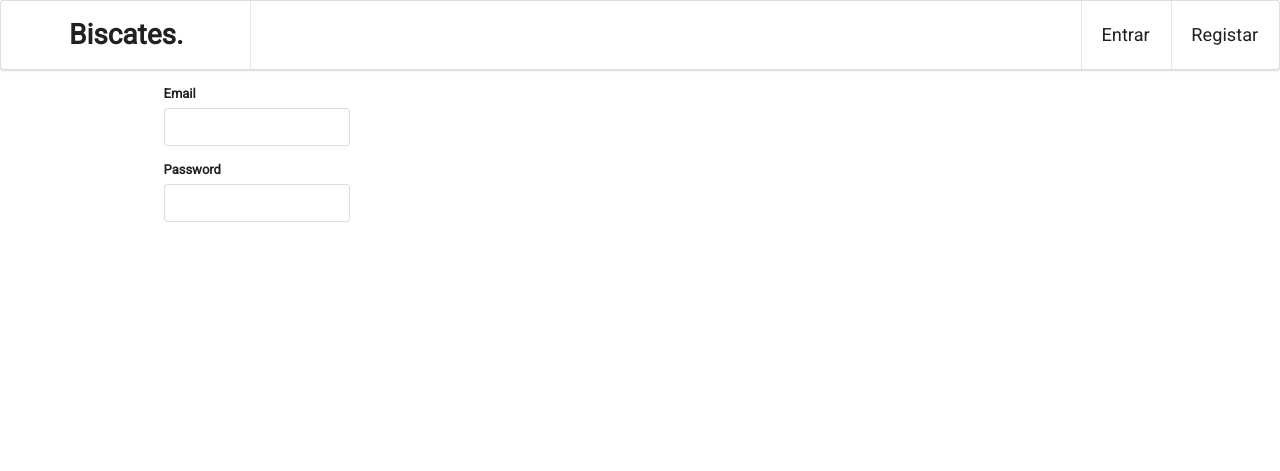
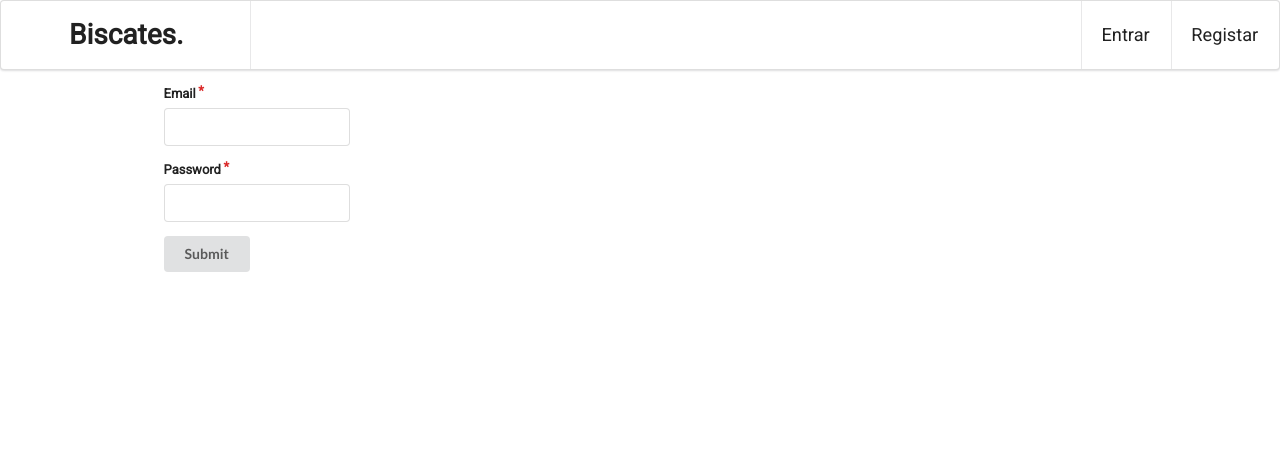
Before and after one commit to makeorbreak-io/biscates, a Flask app: template templates/login.html in a window 1280 px wide. Shown: the top 471 px of the page. Run offline with Flask 2, Linux system fonts and the light colour scheme; the template is opened without the code that fills it: values that come from a table or form of the project are taken from there, others are empty; parts of the project's set-up code (start-up, migrations or seed data) failed here and were passed over; some libraries are stand-ins or nearby versions.

Commit message:
Login form

```diff
--- a/app.py
+++ b/app.py
@@ -13,16 +13,33 @@ app.config.from_object(os.environ['APP_SETTINGS'])
 app.config['SQLALCHEMY_TRACK_MODIFICATIONS'] = False
 db = SQLAlchemy(app)
 
+
 class LoginForm(FlaskForm):
     email = EmailField('Email', [DataRequired(), Email()])
     password = PasswordField('Password', validators=[DataRequired()])
 
+
 @app.route("/")
-def hello():
+def home():
     tasks = get_all_tasks()
     for task in tasks:
         task.user_info = get_user_by_id(task.user)
     return render_template("homepage.html", tasks=tasks)
+
+
+@app.route("/login", methods=["GET"])
+def login():
+    login_form = LoginForm()
+    return render_template("login.html", login_form=login_form)
+
+
+@app.route("/login", methods=["POST"])
+def login_post():
+    login_form = LoginForm()
+    if login_form.validate_on_submit():
+        return redirect('/')
+
+    return render_template("login.html", login_form=login_form)
 
 
 @app.route("/task")
--- a/templates/login.html
+++ b/templates/login.html
@@ -1,17 +1,14 @@
 {% extends "body-nosidebar.html" %}
 
 {% block content %}
-<form id="login-form" class="ui form" method="POST" action="/">
+<form id="login-form" class="ui form" method="POST" action="/login">
   {{ login_form.csrf_token }}
-  <div class="field">
+  <div class="required field">
     {{ login_form.email.label }} {{ login_form.email(size=20) }}
   </div>
-  <div class="field">
+  <div class="required field">
     {{ login_form.password.label }} {{ login_form.password(size=20) }}
   </div>
-  <div class="ui error message">
-    <div class="header">Action Forbidden</div>
-    <p>You can only sign up for an account once with a given e-mail address.</p>
-  </div>
+  <input type="submit" value="Submit" class="ui button" />
 </form>
 {% endblock %}
```
